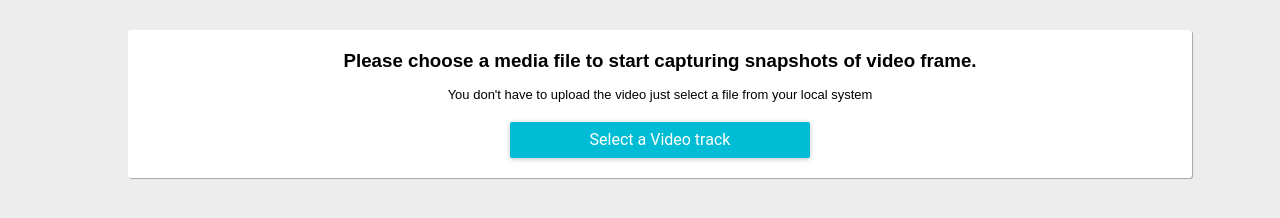
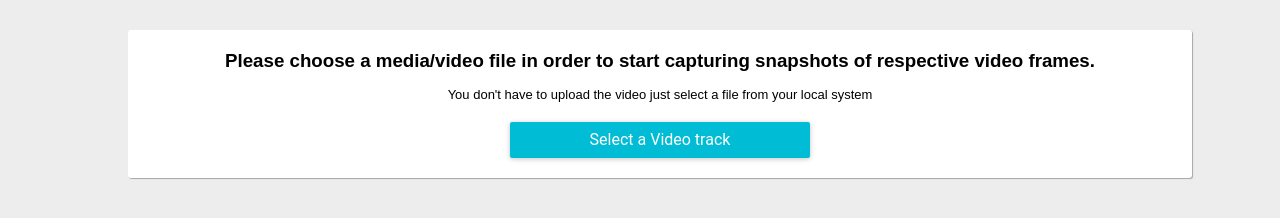
Before and after one commit to imshaikot/video-thumb-generator, a website built with webpack: page index.html in a window 1280 px wide. Built offline with nearby package versions, Linux system fonts and the light colour scheme.

Commit message:
Preview updated

```diff
--- a/index.html
+++ b/index.html
@@ -197,7 +197,7 @@
 </head>
 <body>
   <div class="main-box">
-    <h3 style="margin-bottom: 15px;">Please choose a media file to start capturing snapshots of video frame.</h3>
+    <h3 style="margin-bottom: 15px;">Please choose a media/video file in order to start capturing snapshots of respective video frames.</h3>
     <p style="margin-bottom: 20px; font-size: 13px;">You don't have to upload the video just select a file from your local system</p>
     <button id="rev-btn" style="width: 300px; background-color: rgb(0, 188, 212);" class="btn">
       <p id="chokra">Select a Video track<p>
```
